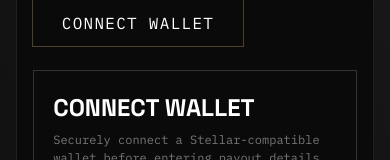
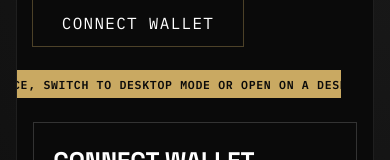
Before and after one commit to Settle-Official/settle-official, a Next.js app: page / in a window 390 px wide. Shown: the part 138-298 px from the top of the page. Built offline with nearby package versions, Linux system fonts and the light colour scheme; no server answers; the database is empty.

Commit message:
feat: add marquee banner for mobile/tablet experience and improve header layout

```diff
--- a/src/app/globals.css
+++ b/src/app/globals.css
@@ -17,6 +17,7 @@
 body {
   margin: 0;
   padding: 0;
+  overflow-x: hidden;
   background: radial-gradient(circle at top right, #1a1a1a 0%, var(--bg) 45%);
   color: var(--text);
   font-family:
@@ -130,3 +131,31 @@
 .animate-scale-in {
   animation: scale-in 0.4s cubic-bezier(0.34, 1.56, 0.64, 1) forwards;
 }
+
+/* Marquee for mobile/tablet banner */
+@keyframes marquee {
+  from { transform: translateX(0); }
+  to { transform: translateX(-50%); }
+}
+
+.marquee-outer {
+  position: relative;
+  width: 100%;
+  overflow: hidden;
+}
+
+.marquee-inner {
+  display: flex;
+  width: max-content;
+  animation: marquee 18s linear infinite;
+}
+
+.marquee-inner span {
+  white-space: nowrap;
+  padding: 0.35rem 2rem;
+  font-size: 0.72rem;
+  font-weight: 600;
+  text-transform: uppercase;
+  letter-spacing: 0.06em;
+  color: #0a0a0a;
+}
--- a/src/components/Header.tsx
+++ b/src/components/Header.tsx
@@ -28,6 +28,7 @@
       : "CONNECT WALLET";
 
   return (
+    <>
       <header className="flex items-center justify-between gap-4 max-[720px]:items-start max-[720px]:flex-col">
         <div>
           <h1 className="m-0 font-space-grotesk font-bold text-[clamp(1.7rem,2.4vw,2.6rem)] tracking-[-0.04em]">
@@ -62,5 +63,12 @@
           ) : null}
         </div>
       </header>
+      <div className="marquee-outer -mx-[2.6rem] max-[720px]:-mx-4 bg-[#C9A962] lg:hidden">
+        <div className="marquee-inner">
+          <span>⚠ For the best experience, switch to Desktop Mode or open on a desktop browser</span>
+          <span>⚠ For the best experience, switch to Desktop Mode or open on a desktop browser</span>
+        </div>
+      </div>
+    </>
   );
 }
```
Lines whose indentation alone changed are shown as unchanged.
